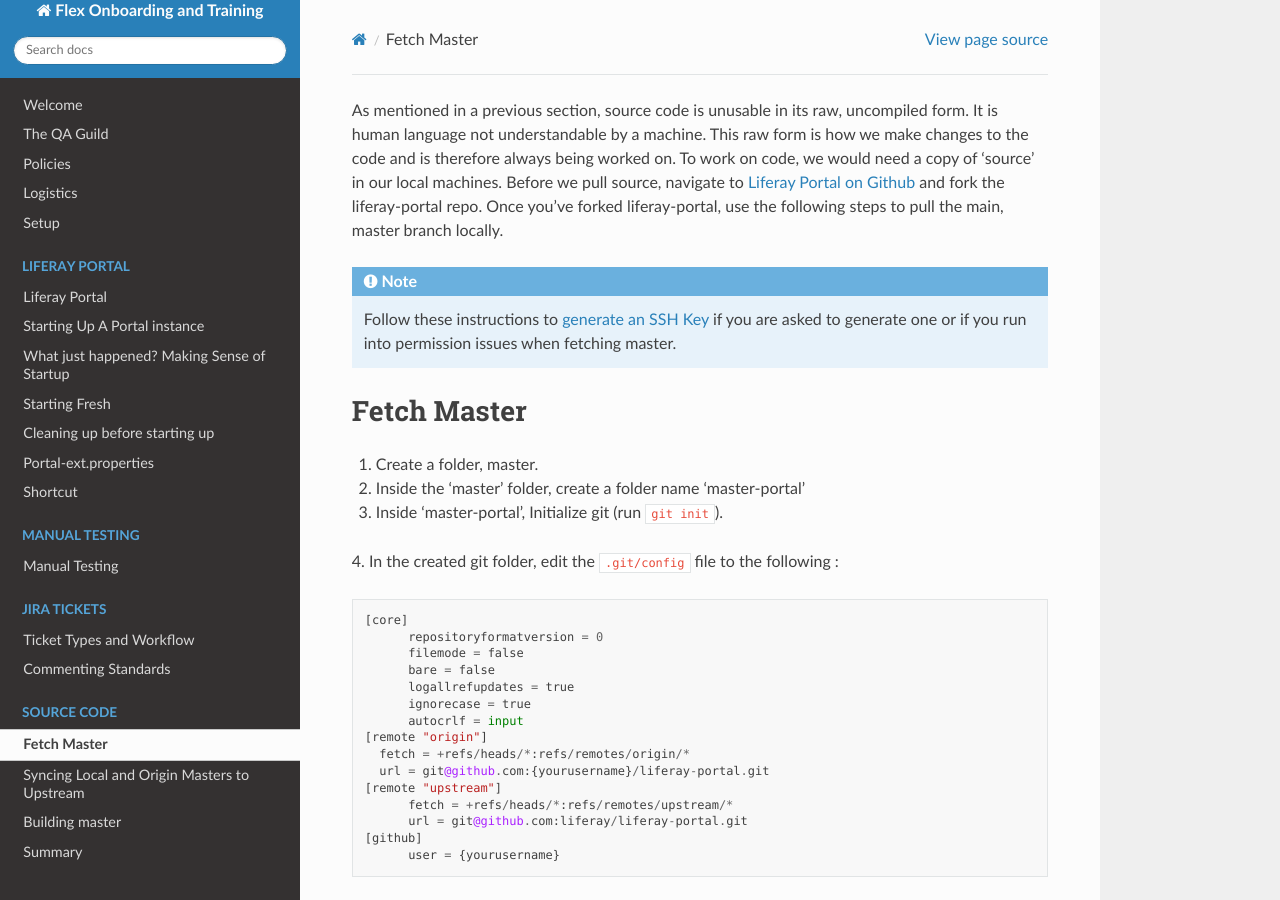
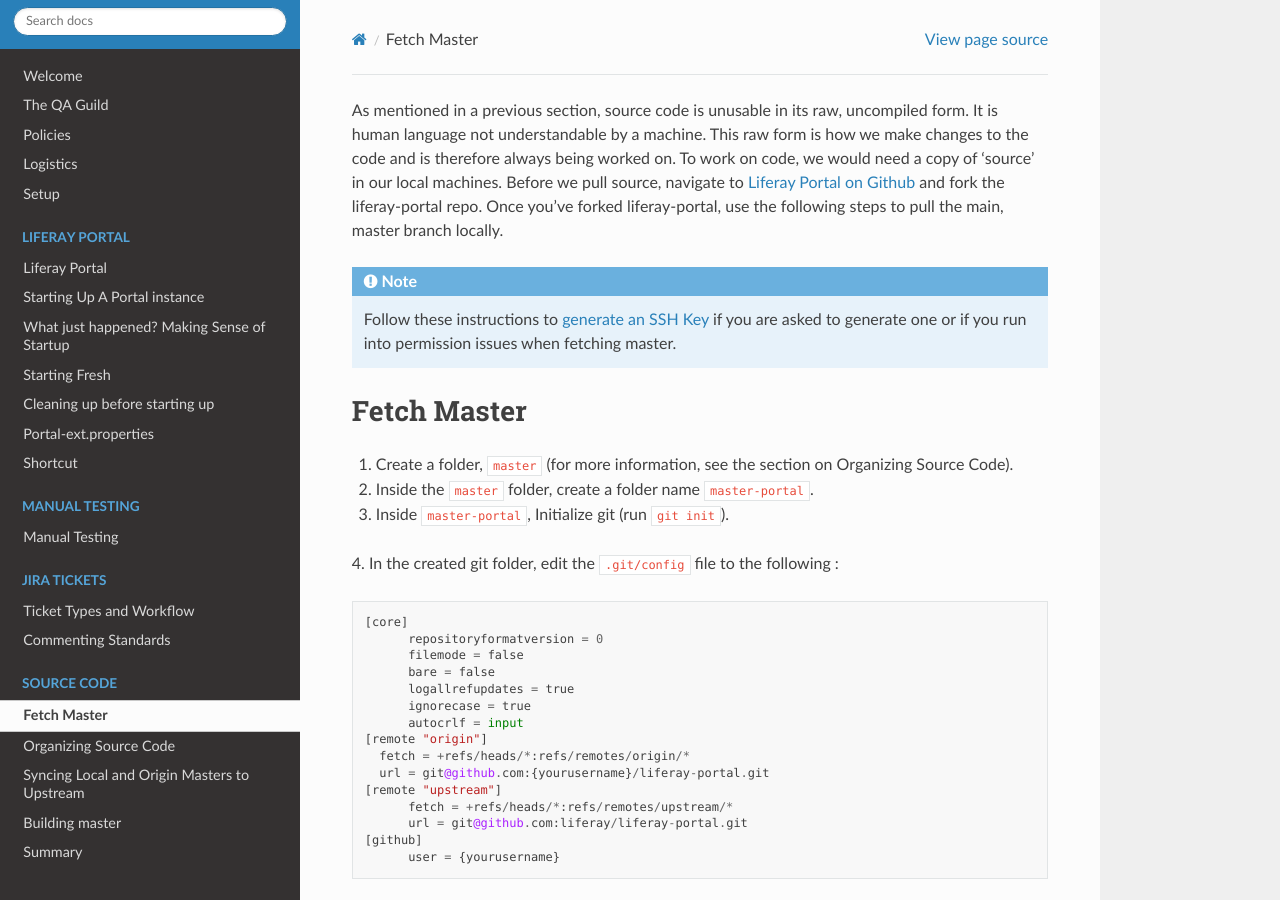
Before and after one commit to nikki-pru/flex-training, a Sphinx documentation site: the page built from docs/source-code/fetch-master.rst, in a window 1280 px wide and 900 px high. Built offline with Sphinx 7.4.7 and the Read the Docs theme 2.0.0, drawn with Linux system fonts in a browser that asks for light colours.

```diff
--- a/docs/index.rst
+++ b/docs/index.rst
@@ -51,6 +51,7 @@ Welcome to Liferay QA!
   :name: source-code
 
   source-code/fetch-master
+  source-code/organizing-source.rst
   source-code/syncing
   source-code/building-master
   source-code/summary
--- a/docs/source-code/fetch-master.rst
+++ b/docs/source-code/fetch-master.rst
@@ -6,9 +6,9 @@ As mentioned in a previous section, source code is unusable in its raw, uncompil
 Fetch Master
 ^^^^^^^^^^^^^
 
-1. Create a folder, master.
-2. Inside the 'master' folder, create a folder name 'master-portal'
-3. Inside 'master-portal', Initialize git (run ``git init``).
+1. Create a folder, ``master`` (for more information, see the section on Organizing Source Code).
+2. Inside the ``master`` folder, create a folder name ``master-portal``.
+3. Inside ``master-portal``, Initialize git (run ``git init``).
 4. In the created git folder, edit the ``.git/config`` file to the following
 :
 ::
```
Also changed, not shown: docs/source-code/organizing-source.rst (added, +45 -0 lines).
